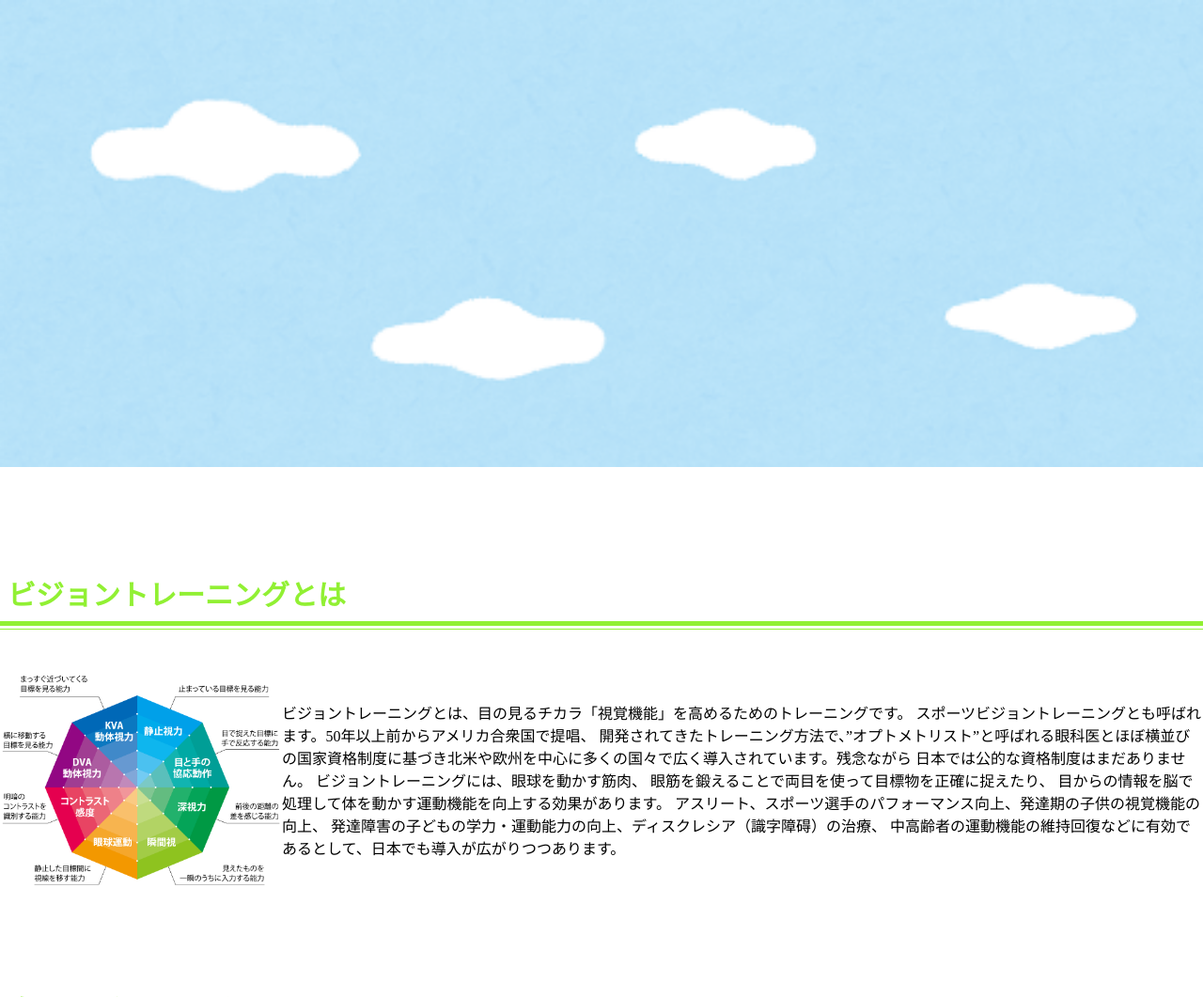
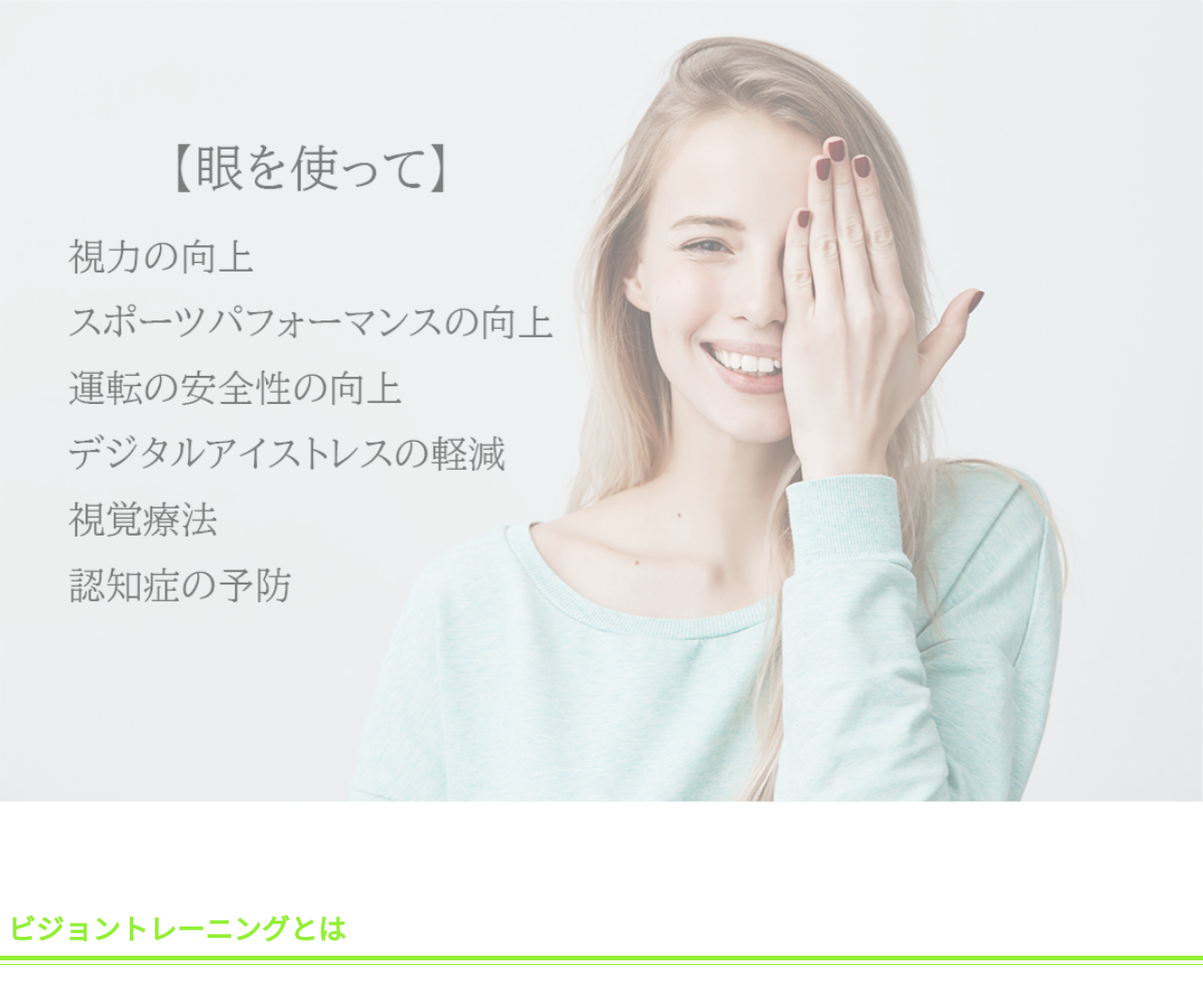
Before and after one commit to IshikawaMasato/visiontraining_2023, a Flask app: page / in a window 1280 px wide. Shown: the part 121-1182 px from the top of the page at 94% size. Run offline with Flask 3, Linux system fonts and the light colour scheme.

Commit message:
top.htmlとuser.htmlのスライドを変更

```diff
--- a/static/css/top.css
+++ b/static/css/top.css
@@ -11,7 +11,7 @@
 
 img {
     width: 100%;
-    height: auto;
+    height: 75%;
 }
 
 .fade {
--- a/templates/top.html
+++ b/templates/top.html
@@ -41,10 +41,10 @@
     </header>
     <div class="slideshow-container">
       <div class="slide fade">
-          <img src="../static/images/slide1.png" alt="スライド1">
+          <img src="../static/images/meme.png" alt="スライド1">
       </div>
       <div class="slide fade">
-          <img src="../static/images/slide2.png" alt="スライド2">
+          <img src="../static/images/me.png" alt="スライド2">
       </div>
     </div>
 
--- a/templates/user.html
+++ b/templates/user.html
@@ -43,10 +43,10 @@
 
     <div class="slideshow-container">
       <div class="slide fade">
-          <img src="../static/images/slide1.png" alt="スライド1">
+          <img src="../static/images/meme.png" alt="スライド1">
       </div>
       <div class="slide fade">
-          <img src="../static/images/slide2.png" alt="スライド2">
+          <img src="../static/images/me.png" alt="スライド2">
       </div>
     </div>
 
```
Also changed, not shown: static/images/me.png (added), static/images/meme.png (added).
